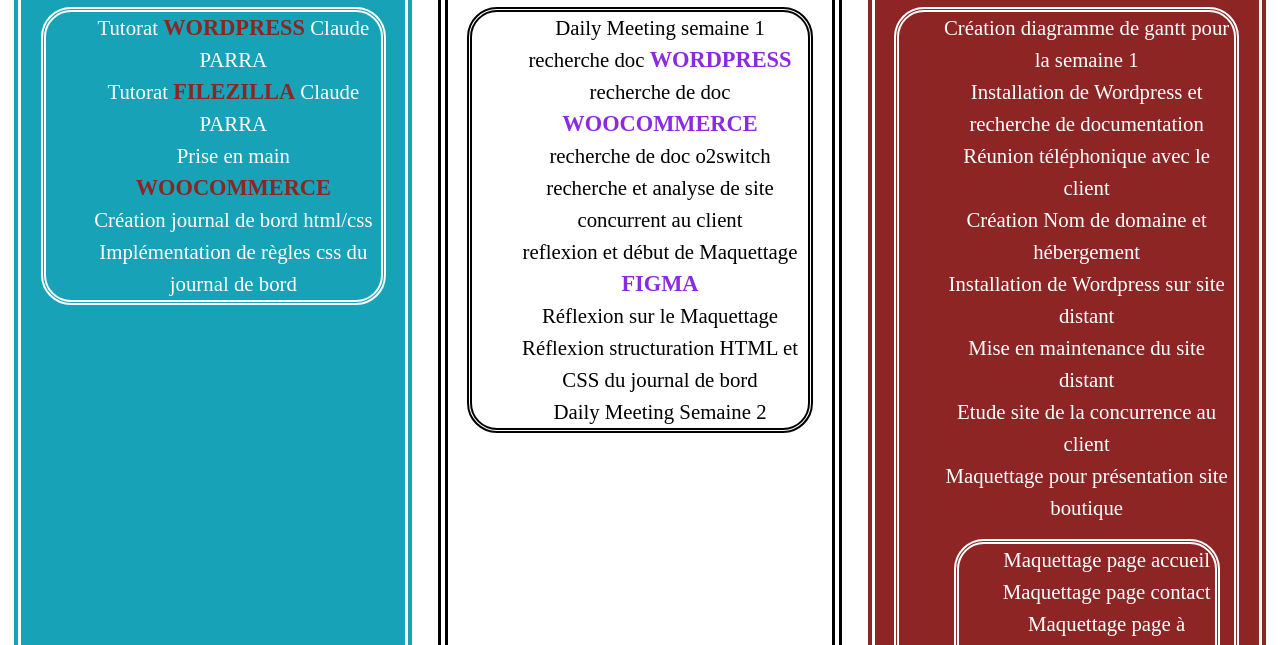
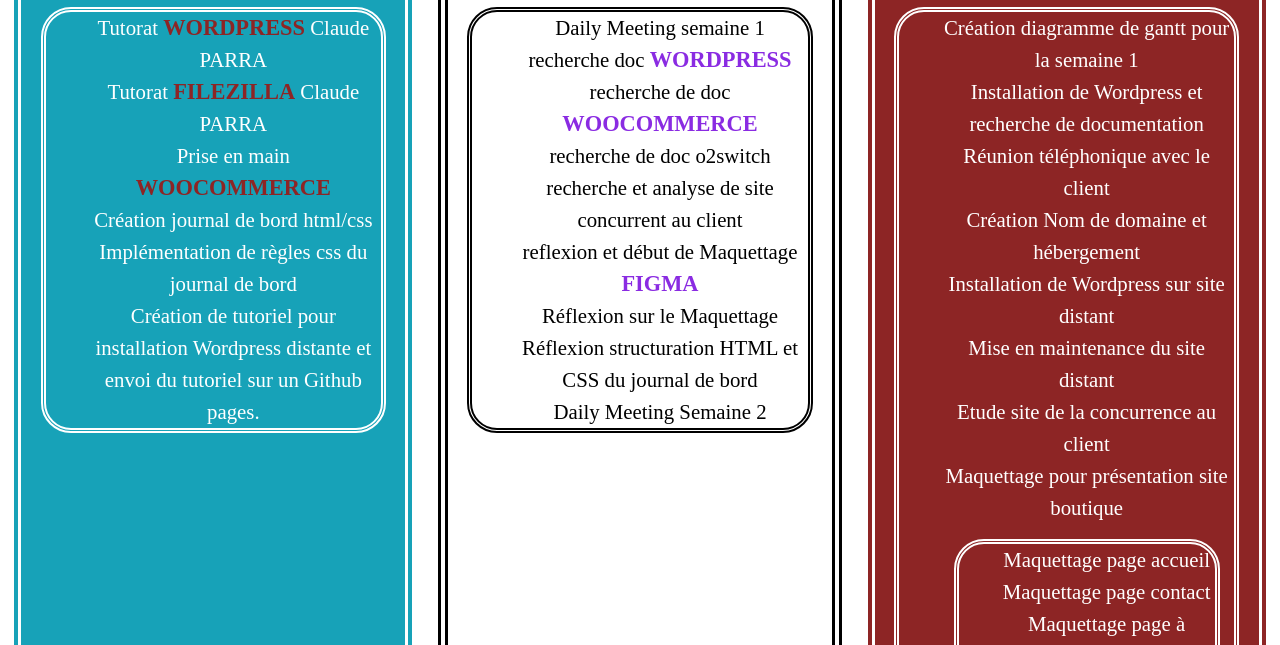
Before and after one commit to Claude13009/journal_de_bord_ymer, a plain HTML site: page index.html in a window 1280 px wide. Shown: the part 155-800 px from the top of the page. Drawn offline with Linux system fonts and the light colour scheme.

Commit message:
added a task to the log

```diff
--- a/index.html
+++ b/index.html
@@ -22,7 +22,7 @@
             <li>Prise en main <span class="techno">Woocommerce</span></li>
             <li>Création journal de bord <span class="langage">html/css</span></li>
             <li>Implémentation de règles css du journal de bord</li>
-            <li></li>
+            <li>Création de tutoriel pour installation Wordpress distante et envoi du tutoriel sur un Github pages.</li>
             <li></li>
             <li></li>
 
```
